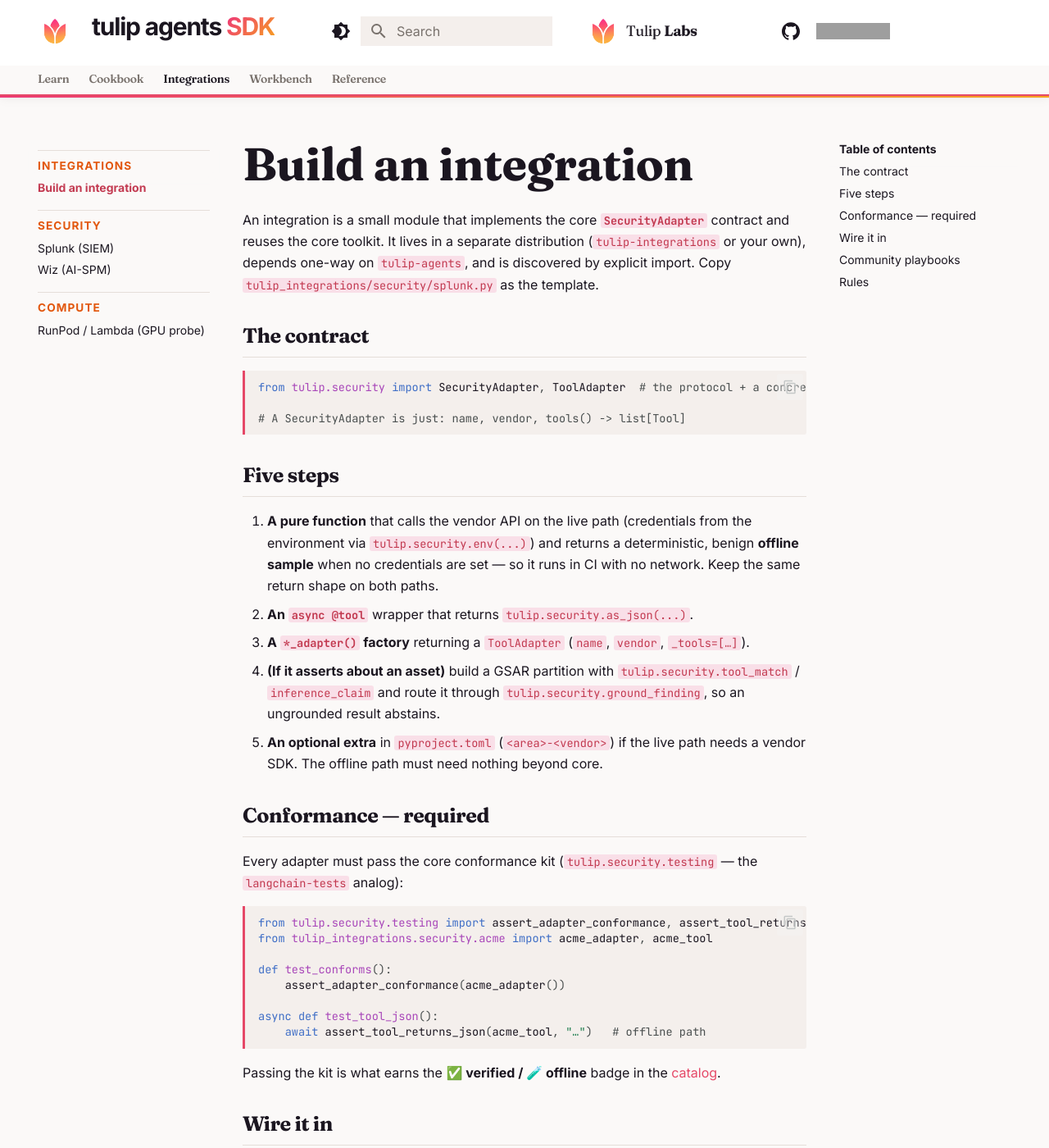
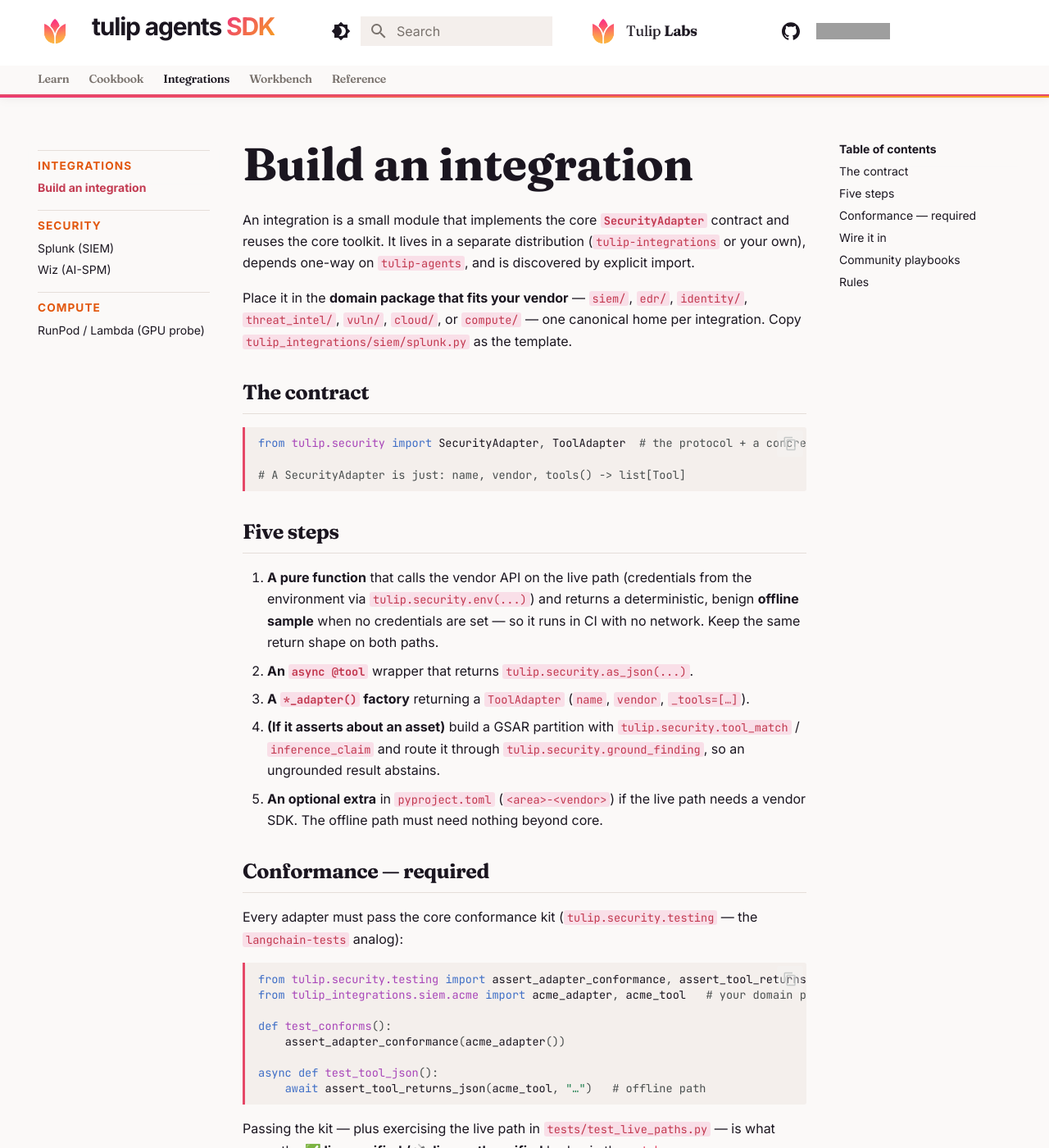
Before and after one commit to tuliplabs-ai/docs, an MkDocs documentation site: the page built from docs/integrations/build.md, in a window 1280 px wide and 1400 px high. Shown: the whole window at 82% size. Built offline with MkDocs 1.6.1 and Material for MkDocs 9.7.7, drawn with Linux system fonts in a browser that asks for light colours; some of the changed text lies outside the part shown; grey boxes are pictures that could not be loaded.

Commit message:
docs: build guide teaches the domain layout (drop dead security.* paths)
The 'Build an integration' guide pointed at the removed tulip_integrations.security.*
path and the old badge legend. Updated to the domain layout (siem/edr/identity/…, one home
per integration), the canonical import paths, and the live-verified / live-path-verified
badge legend that matches the catalog.

Signed-off-by: tuliplabs <328004975+tuliplabs@users.noreply.github.com>

````diff
--- a/docs/integrations/build.md
+++ b/docs/integrations/build.md
@@ -3,8 +3,11 @@
 An integration is a small module that implements the core **`SecurityAdapter`**
 contract and reuses the core toolkit. It lives in a separate distribution
 (`tulip-integrations` or your own), depends one-way on `tulip-agents`, and is
-discovered by explicit import. Copy `tulip_integrations/security/splunk.py` as
-the template.
+discovered by explicit import.
+
+Place it in the **domain package that fits your vendor** — `siem/`, `edr/`,
+`identity/`, `threat_intel/`, `vuln/`, `cloud/`, or `compute/` — one canonical
+home per integration. Copy `tulip_integrations/siem/splunk.py` as the template.
 
 ## The contract
 
@@ -36,7 +39,7 @@
 
 ```python
 from tulip.security.testing import assert_adapter_conformance, assert_tool_returns_json
-from tulip_integrations.security.acme import acme_adapter, acme_tool
+from tulip_integrations.siem.acme import acme_adapter, acme_tool   # your domain package
 
 def test_conforms():
     assert_adapter_conformance(acme_adapter())
@@ -45,14 +48,15 @@
     await assert_tool_returns_json(acme_tool, "…")   # offline path
 ```
 
-Passing the kit is what earns the **✅ verified / 🧪 offline** badge in the
-[catalog](index.md#catalog).
+Passing the kit — plus exercising the live path in `tests/test_live_paths.py` —
+is what earns the **✅ live-verified / 🔌 live-path verified** badge in the
+[catalog](index.md).
 
 ## Wire it in
 
 ```python
 from tulip.security import security_toolset
-from tulip_integrations.security.acme import acme_adapter
+from tulip_integrations.siem.acme import acme_adapter
 
 tools = security_toolset(extra=acme_adapter().tools())
 ```
````
